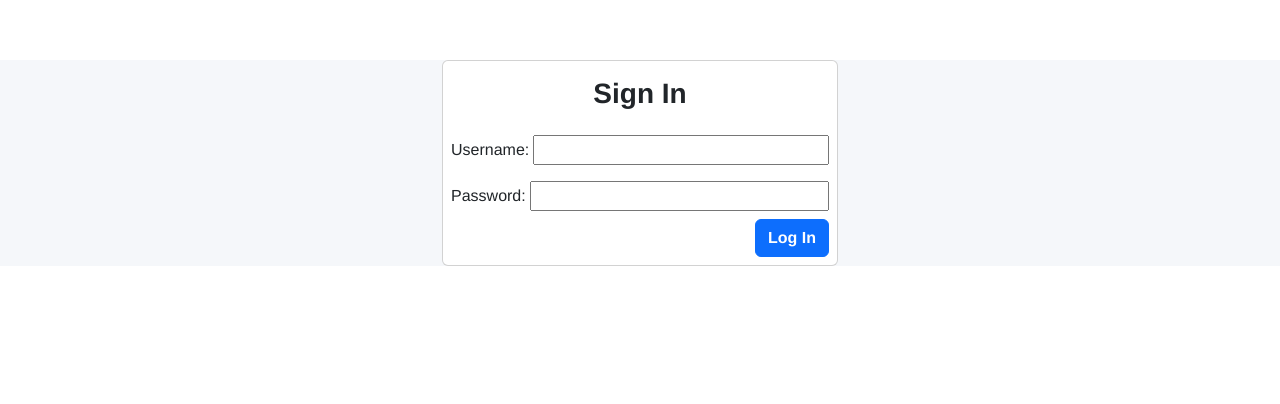
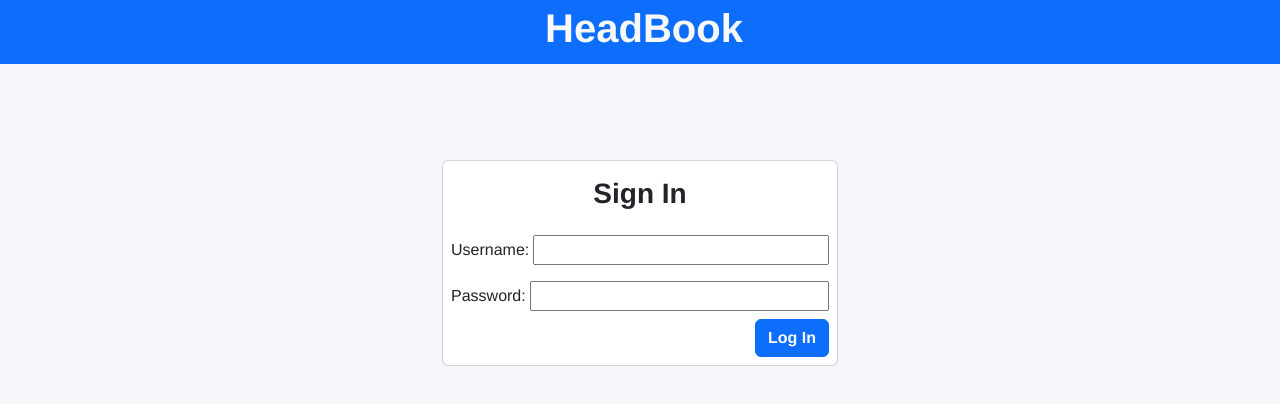
Before and after one commit to mamunemon-01/django_api_project, a Vue app in the folder frontend/: page /posts in a window 1280 px wide. Shown: the top 404 px of the page. Built offline with nearby package versions, Linux system fonts and the light colour scheme.

Commit message:
The nav-bar has been moved to the left side successfully.

```diff
--- a/frontend/src/App.vue
+++ b/frontend/src/App.vue
@@ -1,18 +1,18 @@
 <template>
-  <div id="app">
+  <div id="app" class="d-flex flex-column min-vh-100">
     <!-- <img alt="Vue logo" src="./assets/logo.png"> -->
-    <!-- <div class="d-flex bg-primary justify-content-center align-items-center">
-      <h1 id="app-title" class="ps-2 py-1 text-light">HeadBook</h1>
+    <div class="d-flex bg-primary justify-content-center align-items-center">
+      <h1 id="app-title" class="ps-2 py-1 text-light fw-bold">HeadBook</h1>
       <h3 v-if="isLoggedIn" id="user-name" class="ms-4 text-light fw-bold border rounded-5 p-1">@{{ username }}</h3>
       <div v-if="isLoggedIn" class="ms-auto pe-2 py-1">
         <button class="btn btn-light fw-bold" @click="handleLogout">Log Out</button>
       </div>
-    </div> -->
-    <NavBar v-if="isLoggedIn" :username="username" @logout="handleLogout"/>
-    <div id="app-content">
+    </div>
+    <div id="app-content" class="d-flex flex-grow-1 align-items-start">
+      <NavBar v-if="isLoggedIn" class="flex-shrink-0" :username="username" @logout="handleLogout"/>
       <!-- <NewsFeed v-if="isLoggedIn" titlePlaceholder="What's on your head?" descriptionPlaceholder="Share your thoughts..."/> -->
-      <router-view v-if="isLoggedIn" />
-      <LogIn v-else @login-success="handleLoginSuccess"/>
+      <router-view v-if="isLoggedIn" class="mt-5"/>
+      <LogIn v-else class="mt-5 pt-5" @login-success="handleLoginSuccess"/>
     </div>
   </div>
 </template>
@@ -94,6 +94,9 @@ export default {
 </script>
 
 <style>
+html, body {
+  height: 100%;
+}
 #app {
   font-family: Avenir, Helvetica, Arial, sans-serif;
   -webkit-font-smoothing: antialiased;
@@ -105,10 +108,7 @@ export default {
   background-color: #f5f7fa;
   margin-top: 0px;
 }
-#app-title {
-  font-weight: bold;
-}
-#app-content {
+/* #app-content {
   margin-top: 60px;
-}
+} */
 </style>
--- a/frontend/src/components/NavBar.vue
+++ b/frontend/src/components/NavBar.vue
@@ -1,15 +1,15 @@
 <template>
-    <nav class="navbar navbar-expand-lg navbar-dark bg-primary">
-        <div class="container-fluid">
-            <router-link to="/posts" class="navbar-brand"><h1 class="fw-bold">HeadBook</h1></router-link>
-            <div class="navbar-nav">
+    <nav class="d-flex flex-column shadow position-sticky top-0 bg-info text-light min-vh-100 w-auto">
+        <div class="container-fluid mt-3">
+            <!-- <router-link to="/posts" class="navbar-brand"><h1 class="fw-bold">HeadBook</h1></router-link> -->
+            <!-- <div class="navbar-nav"> -->
                 <router-link to="/posts" class="nav-link text-light fw-bold">Posts</router-link>
-                <router-link to="/products" class="nav-link text-light fw-bold ms-3">Products</router-link>
-                <h3 id="user-name" class="mx-4 text-light fw-bold border rounded-5 p-1">@{{ username }}</h3>
+                <router-link to="/products" class="nav-link text-light fw-bold">Products</router-link>
+                <!-- <h3 id="user-name" class="mx-4 text-light fw-bold border rounded-pill p-1">@{{ username }}</h3>
                 <div class="ms-auto pe-2 py-1">
                     <button class="btn btn-light fw-bold" @click="$emit('logout')">Log Out</button>
-                </div>
-            </div>
+                </div> -->
+            <!-- </div> -->
         </div>
     </nav>
 </template>
@@ -22,3 +22,9 @@ export default {
     },
 }
 </script>
+
+<style scoped>
+    nav {
+        width: 150px;
+    }
+</style>
```
Also changed, not shown: 1 other file (tests, documents, lock files or other folders).
